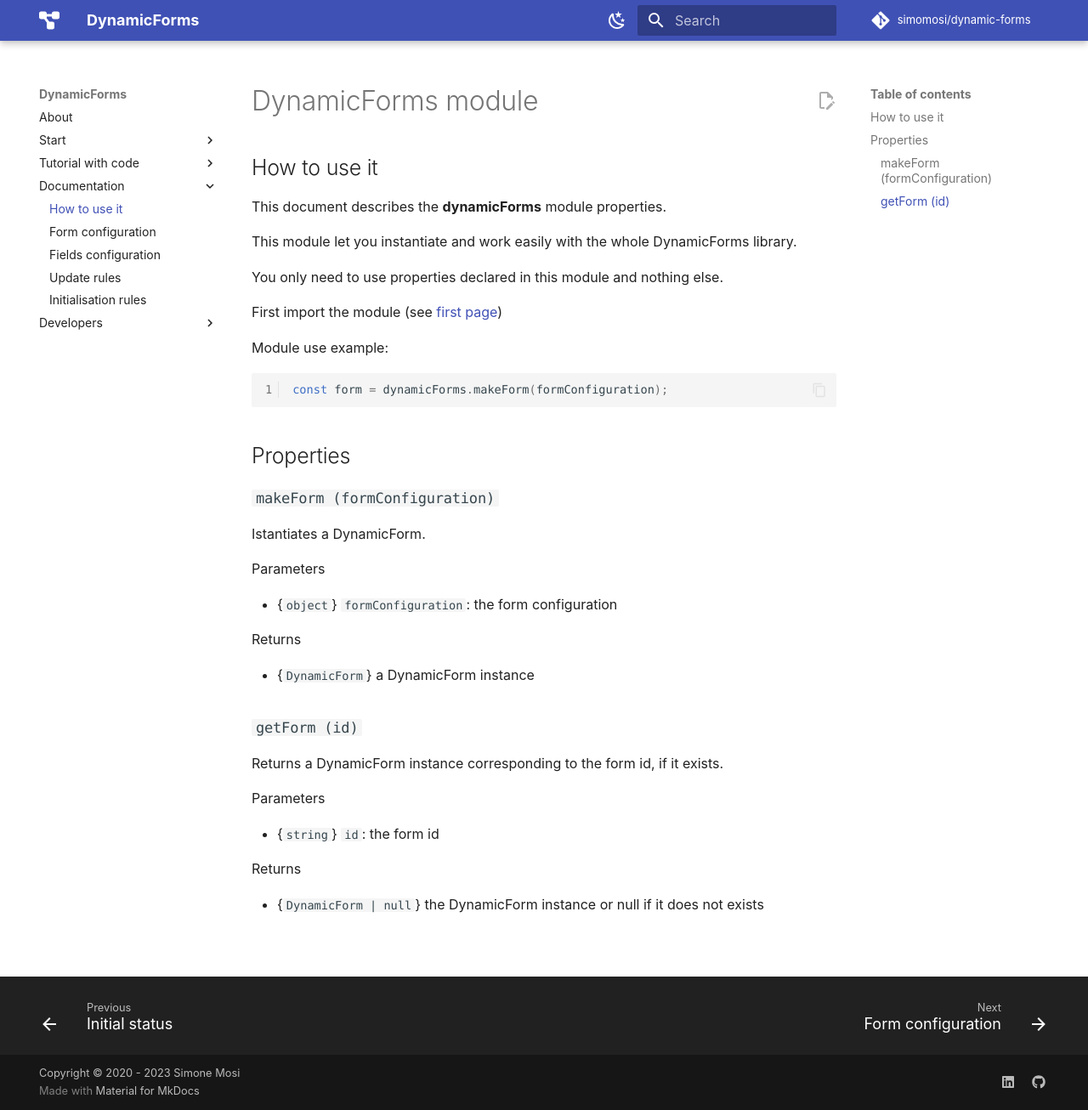
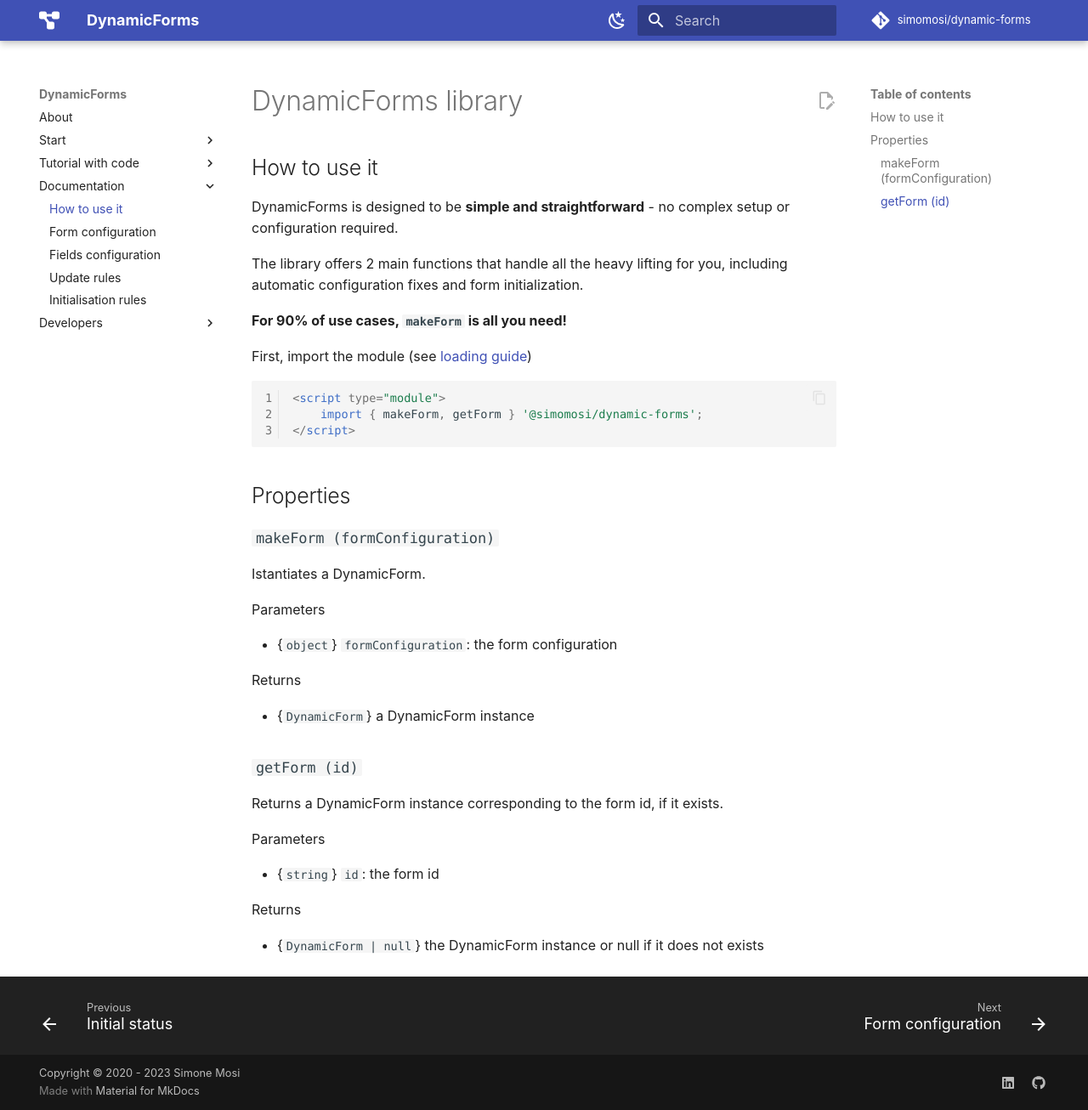
Before and after one commit to simomosi/dynamic-forms, an MkDocs documentation site: the page built from docs/dynamic-forms-module.md, in a window 1280 px wide and 1306 px high. Shown: the whole window at 85% size. Built offline with MkDocs 1.6.1 and Material for MkDocs 9.7.7, drawn with Linux system fonts in a browser that asks for light colours; comment, search, counter and statistics services are not loaded.

Commit message:
Improve docs

````diff
--- a/docs/dynamic-forms-module.md
+++ b/docs/dynamic-forms-module.md
@@ -1,17 +1,19 @@
-# DynamicForms module
+# DynamicForms library
 ## How to use it
-This document describes the **dynamicForms** module properties.
+DynamicForms is designed to be **simple and straightforward**  - no complex setup or configuration required.
 
-This module let you instantiate and work easily with the whole DynamicForms library.
+The library offers 2 main functions that handle all the heavy lifting for you, including automatic configuration fixes and form initialization.
 
-You only need to use properties declared in this module and nothing else.
+**For 90% of use cases, `makeForm` is all you need!**
 
-First import the module (see [first page](./start/loading.md))
+First, import the module (see [loading guide](./start/loading.md))
 
-Module use example:
-```javascript
-const form = dynamicForms.makeForm(formConfiguration);
+```html
+<script type="module">
+    import { makeForm, getForm } '@simomosi/dynamic-forms';
+</script>
 ```
+
 
 ## Properties
 
````
Also changed, not shown: docs/tutorial/initial_status.md (+5 -3 lines).
